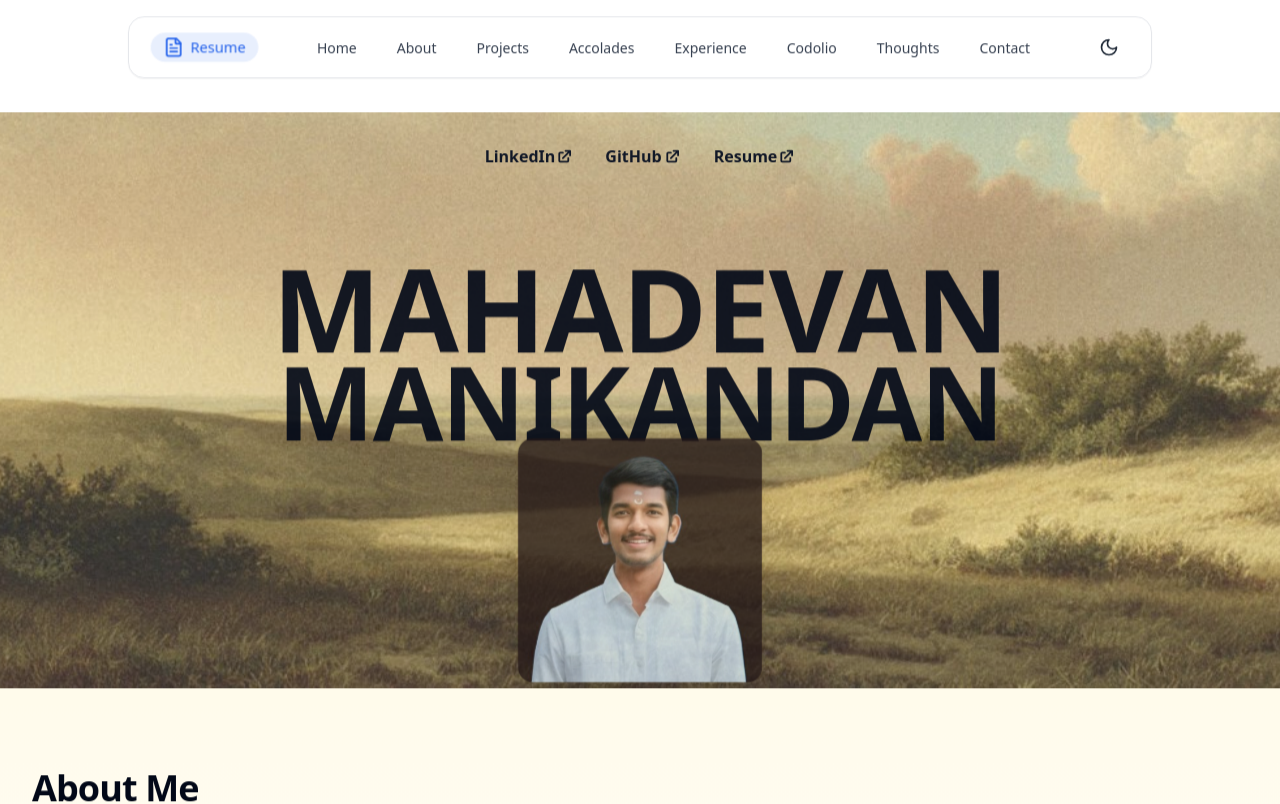
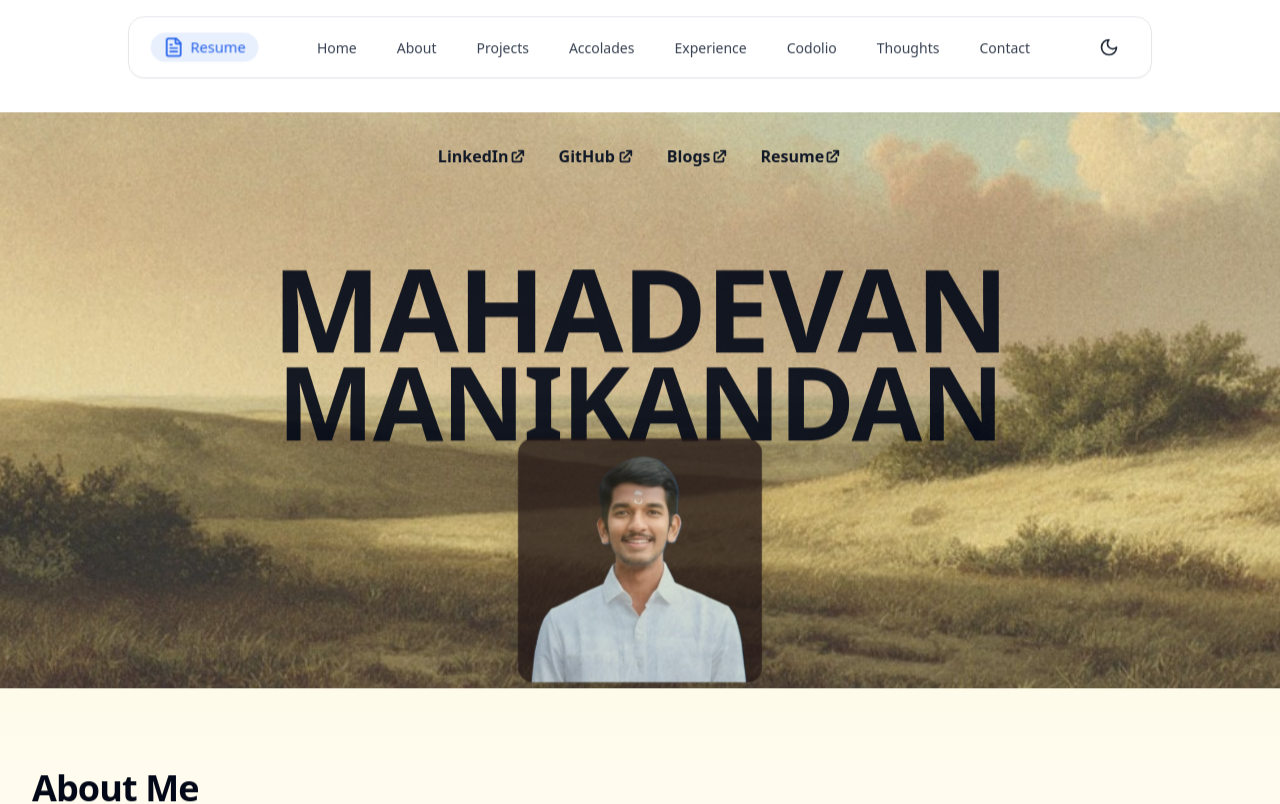
Before and after one commit to Mahadevan2005/Latest_Portfolio, a React (Vite) app: page / in a window 1280 px wide. Shown: the top 804 px of the page. Built offline with nearby package versions, Linux system fonts and the light colour scheme.

Commit message:
added blog link to hero and footer section

```diff
--- a/src/components/Home/Hero.tsx
+++ b/src/components/Home/Hero.tsx
@@ -47,6 +47,14 @@ const Hero = () => {
           GitHub <HiExternalLink size={18} />
         </a>
         <a
+          href="https://medium.com/@mahadevan122005"
+          target="_blank"
+          rel="noopener noreferrer"
+          className="flex items-center gap-0 font-semibold hover:text-pink-500 dark:hover:text-amber-300 transition flex-nowrap"
+        >
+          Blogs <HiExternalLink size={18} />
+        </a>
+        <a
           href="https://drive.google.com/file/d/1bWSnzhpiLwQ8vWX6Kmp-kzAKnuCcCPVW/view?usp=sharing"
           target="_blank"
           rel="noopener noreferrer"
```
